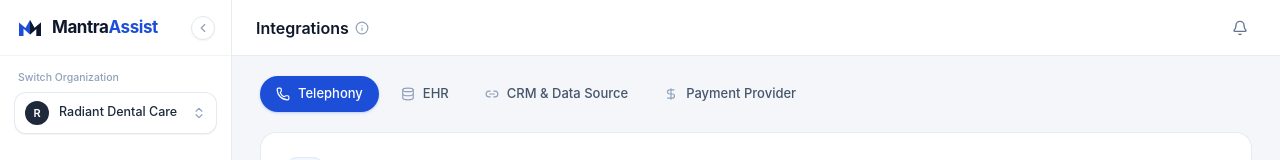
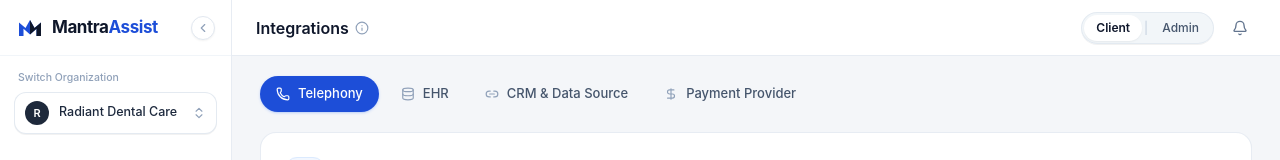
Before and after one commit to karan-mantracare/ma-number-management, a Next.js app: page /cs/integration in a window 1280 px wide. Shown: the top 160 px of the page. Built offline with nearby package versions, Linux system fonts and the light colour scheme.

Commit message:
Add Client | Admin navigation switcher in top header

```diff
--- a/src/components/admin/AdminShell.tsx
+++ b/src/components/admin/AdminShell.tsx
@@ -19,6 +19,7 @@ import {
   Volume2,
   X,
 } from "lucide-react";
+import { PortalSwitcher } from "@/components/common/PortalSwitcher";
 
 interface AdminShellProps {
   children: React.ReactNode;
@@ -207,6 +208,8 @@ export function AdminShell({ children }: AdminShellProps) {
             </div>
           </div>
 
+          <div className="flex items-center gap-2.5">
+            <PortalSwitcher current="admin" />
             <button
               type="button"
               className="rounded-full p-2 text-slate-500 hover:bg-slate-100"
@@ -214,6 +217,7 @@ export function AdminShell({ children }: AdminShellProps) {
             >
               <Bell className="h-4 w-4" />
             </button>
+          </div>
         </header>
 
         <main className="mx-auto w-full max-w-[1440px] flex-1 px-4 py-5 sm:px-6 lg:px-7">
--- /dev/null
+++ b/src/components/common/PortalSwitcher.tsx
@@ -0,0 +1,42 @@
+"use client";
+
+import React from "react";
+import Link from "next/link";
+
+interface PortalSwitcherProps {
+  current: "client" | "admin";
+}
+
+export function PortalSwitcher({ current }: PortalSwitcherProps) {
+  return (
+    <div
+      className="inline-flex items-center rounded-full border border-slate-200/90 bg-slate-100/90 p-0.5 text-[12px] font-medium shadow-2xs"
+      role="navigation"
+      aria-label="Portal switcher"
+    >
+      <Link
+        href="/cs/integration"
+        aria-current={current === "client" ? "page" : undefined}
+        className={`rounded-full px-3 py-1 transition-all ${
+          current === "client"
+            ? "bg-white font-semibold text-slate-900 shadow-xs"
+            : "text-slate-600 hover:text-slate-900"
+        }`}
+      >
+        Client
+      </Link>
+      <span className="px-0.5 text-slate-300 select-none">|</span>
+      <Link
+        href="/admin/integration"
+        aria-current={current === "admin" ? "page" : undefined}
+        className={`rounded-full px-3 py-1 transition-all ${
+          current === "admin"
+            ? "bg-white font-semibold text-slate-900 shadow-xs"
+            : "text-slate-600 hover:text-slate-900"
+        }`}
+      >
+        Admin
+      </Link>
+    </div>
+  );
+}
--- a/src/components/integrations/AppShell.tsx
+++ b/src/components/integrations/AppShell.tsx
@@ -24,6 +24,7 @@ import {
   X,
 } from "lucide-react";
 import { SELECTED_ORGANIZATION } from "@/data/telephony";
+import { PortalSwitcher } from "@/components/common/PortalSwitcher";
 
 interface AppShellProps {
   children: React.ReactNode;
@@ -255,6 +256,8 @@ export function AppShell({ children }: AppShellProps) {
             </div>
           </div>
 
+          <div className="flex items-center gap-2.5">
+            <PortalSwitcher current="client" />
             <button
               type="button"
               className="rounded-full p-2 text-slate-500 hover:bg-slate-100"
@@ -262,6 +265,7 @@ export function AppShell({ children }: AppShellProps) {
             >
               <Bell className="h-4 w-4" />
             </button>
+          </div>
         </header>
 
         {/* Page Content */}
```
Also changed, not shown: 2 other files (tests, documents, lock files or other folders). Lines whose indentation alone changed are shown as unchanged.
